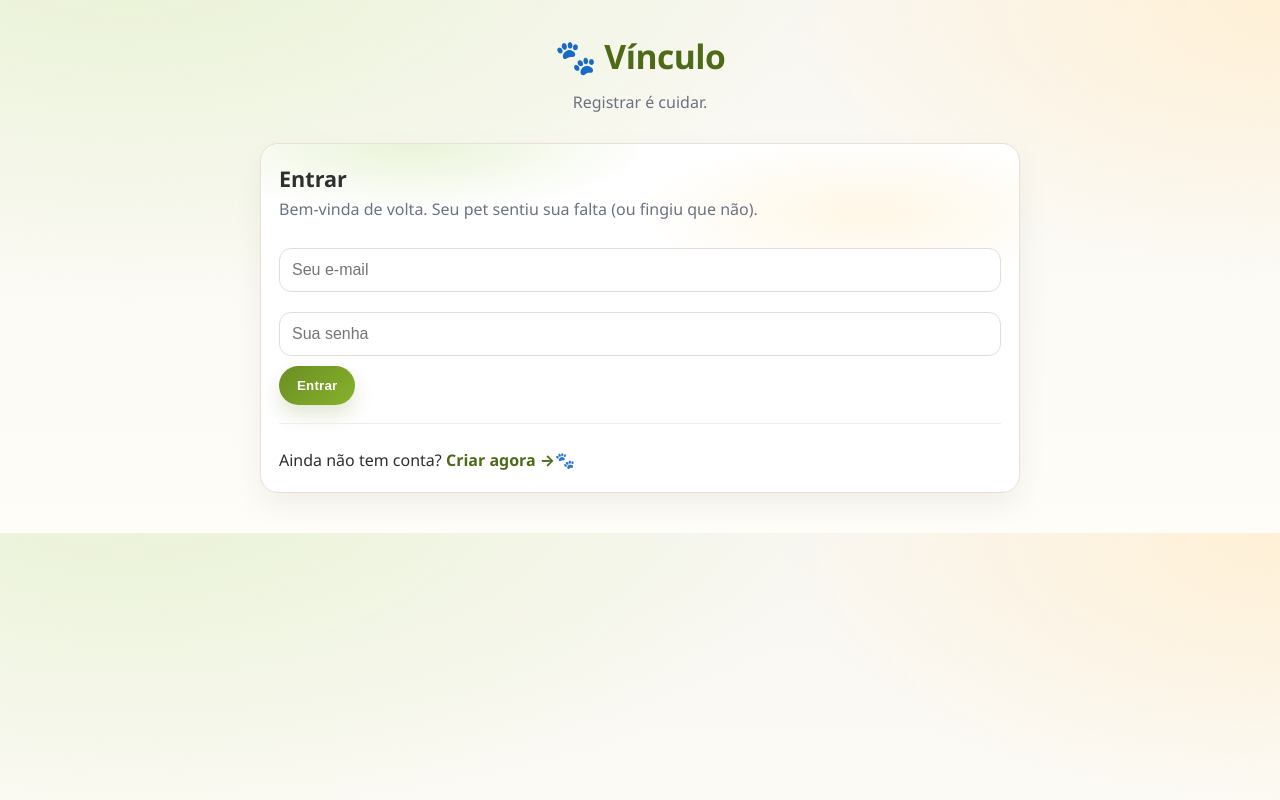
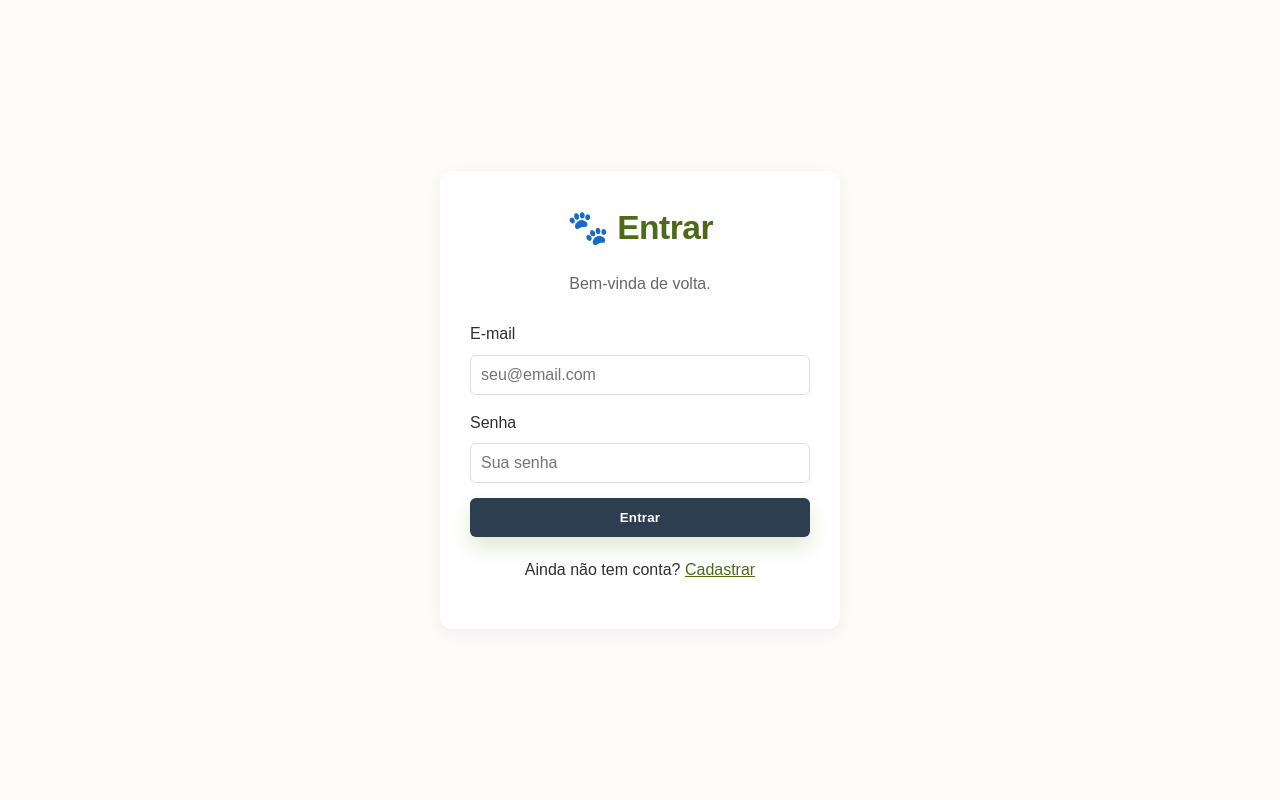
Before and after one commit to sabrinaandraderocha-cmyk/vinculo-pets, a Flask app: page /login in a window 1280 px wide. Run offline with Flask 3, Linux system fonts and the light colour scheme.

Commit message:
Update login.html

```diff
--- a/templates/login.html
+++ b/templates/login.html
@@ -2,41 +2,52 @@
 <html lang="pt-br">
 <head>
   <meta charset="UTF-8">
-  <title>Vínculo • Entrar</title>
+  <meta name="viewport" content="width=device-width, initial-scale=1.0">
+  <title>Entrar - Vínculo</title>
   <link rel="stylesheet" href="{{ url_for('static', filename='style.css') }}">
+  <style>
+    body { display: flex; align-items: center; justify-content: center; min-height: 100vh; background: #fdfbf7; font-family: sans-serif; }
+    .auth-box { background: white; padding: 30px; border-radius: 12px; box-shadow: 0 4px 15px rgba(0,0,0,0.05); max-width: 400px; width: 100%; }
+    input { width: 100%; padding: 10px; margin: 8px 0 15px; border: 1px solid #ddd; border-radius: 6px; box-sizing: border-box; }
+    .btn-primary { width: 100%; padding: 12px; background: #2c3e50; color: white; border: none; border-radius: 6px; font-weight: bold; cursor: pointer; }
+    .btn-primary:hover { background: #1a252f; }
+
+    /* Estilo das mensagens de erro/sucesso */
+    .alert { padding: 10px; margin-bottom: 15px; border-radius: 6px; font-size: 0.9em; }
+    .alert-error { background: #f8d7da; color: #721c24; border: 1px solid #f5c6cb; }
+    .alert-success { background: #d4edda; color: #155724; border: 1px solid #c3e6cb; }
+    .alert-warning { background: #fff3cd; color: #856404; border: 1px solid #ffeeba; }
+    .alert-info { background: #d1ecf1; color: #0c5460; border: 1px solid #bee5eb; }
+  </style>
 </head>
 <body>
-  <div class="container">
-    <header>
-      <h1>🐾 Vínculo</h1>
-      <p>Registrar é cuidar.</p>
-    </header>
 
-    <div class="pet-card">
-      <h2 style="margin-top:0;">Entrar</h2>
-      <p style="color:#6b7280; margin-top:-6px;">
-        Bem-vinda de volta. Seu pet sentiu sua falta (ou fingiu que não).
-      </p>
+  <div class="auth-box">
+    <h1 style="text-align:center; margin-top:0;">🐾 Entrar</h1>
+    <p style="text-align:center; color:#666; margin-bottom:25px;">Bem-vinda de volta.</p>
 
-      {% if error %}
-        <div class="registro" style="border-left-color:#991b1b;">
-          <strong>Ops:</strong> {{ error }}
-        </div>
+    {% with messages = get_flashed_messages(with_categories=true) %}
+      {% if messages %}
+        {% for category, message in messages %}
+          <div class="alert alert-{{ category }}">{{ message }}</div>
+        {% endfor %}
       {% endif %}
+    {% endwith %}
 
-      <form method="post">
-        <input type="email" name="email" placeholder="Seu e-mail" required>
-        <input type="password" name="password" placeholder="Sua senha" required>
-        <button class="btn-primary" type="submit">Entrar</button>
-      </form>
+    <form method="post">
+      <label>E-mail</label>
+      <input type="email" name="email" placeholder="seu@email.com" required>
 
-      <hr style="border:none;border-top:1px solid #eee; margin:18px 0;">
+      <label>Senha</label>
+      <input type="password" name="password" placeholder="Sua senha" required>
 
-      <p style="margin:0;">
-        Ainda não tem conta?
-        <a href="/signup" style="font-weight:bold;">Criar agora →</a>
-      </p>
-    </div>
+      <button type="submit" class="btn-primary">Entrar</button>
+    </form>
+
+    <p style="text-align:center; margin-top:20px;">
+      Ainda não tem conta? <a href="{{ url_for('signup') }}">Cadastrar</a>
+    </p>
   </div>
+
 </body>
 </html>
```
